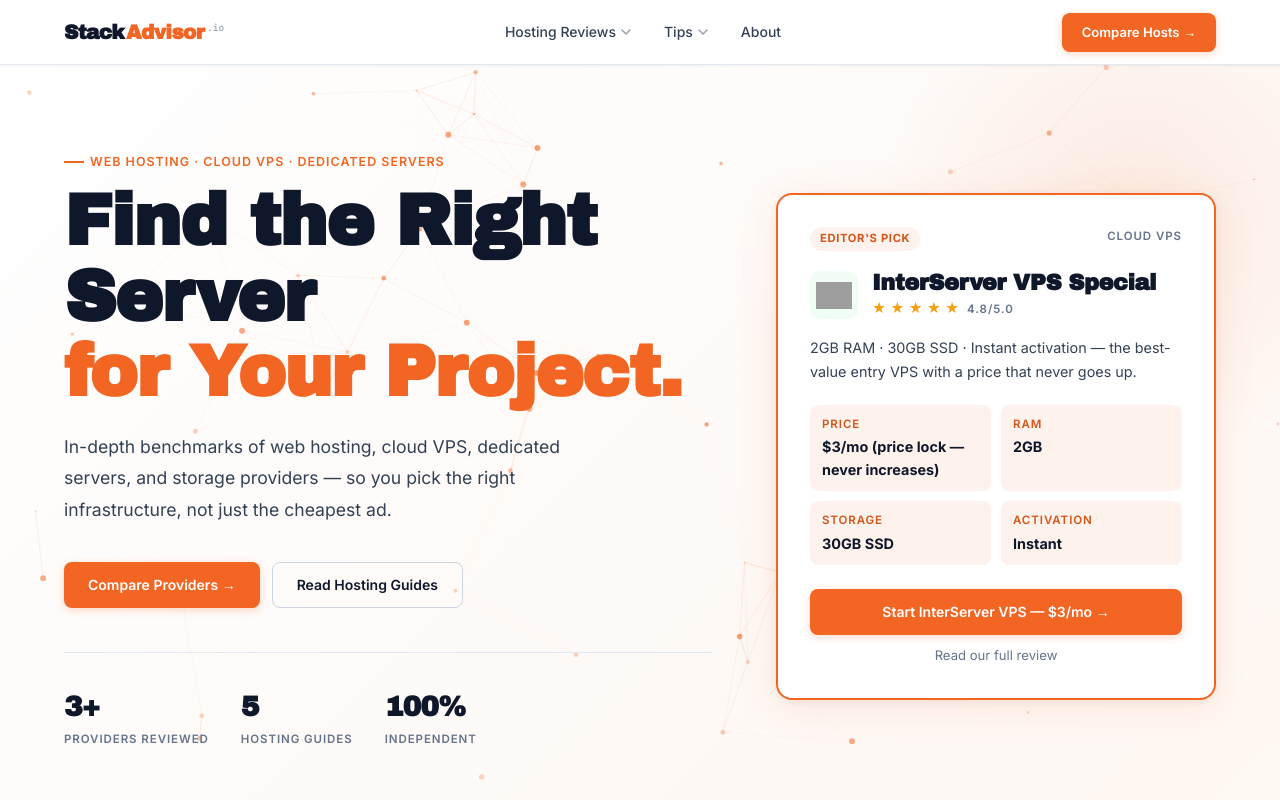
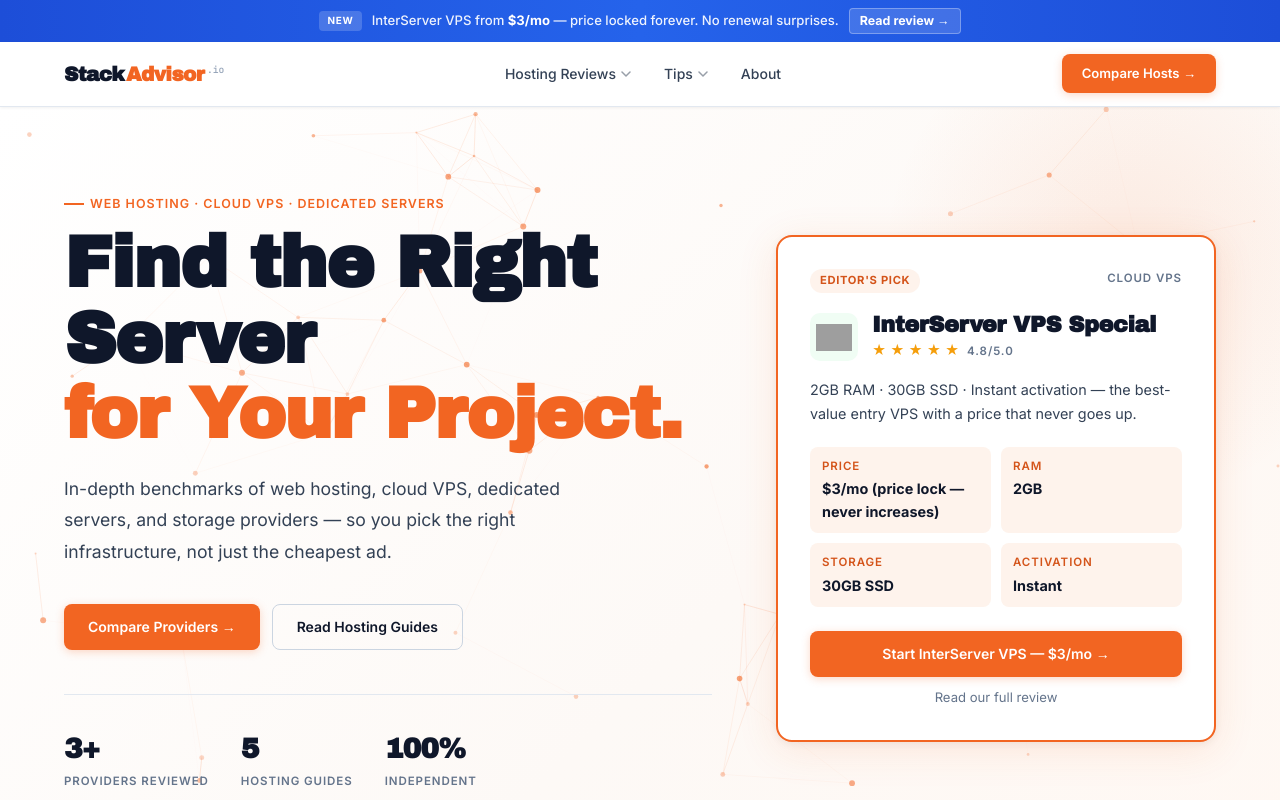
Before and after one commit to nikcho1337/stackadvisor, a Next.js app: page / in a window 1280 px wide. Shown: the top 800 px of the page. Built offline with nearby package versions, Linux system fonts and the light colour scheme; grey boxes are pictures that could not be loaded.

Commit message:
Add blue announcement bar above nav

```diff
--- a/app/layout.tsx
+++ b/app/layout.tsx
@@ -47,6 +47,31 @@
   return (
     <html lang="en" className={`${archivo.variable} ${inter.variable} ${jetbrains.variable}`}>
       <body>
+        {/* ── Announcement bar ── */}
+        <div style={{
+          background: "linear-gradient(90deg, #1D4ED8 0%, #2563EB 50%, #1D4ED8 100%)",
+          padding: "8px 0",
+          textAlign: "center",
+        }}>
+          <div className="container" style={{ display: "flex", alignItems: "center", justifyContent: "center", gap: "10px" }}>
+            <span style={{
+              background: "rgba(255,255,255,0.18)", color: "#fff",
+              fontSize: "0.62rem", fontWeight: 700, textTransform: "uppercase",
+              letterSpacing: "0.08em", padding: "2px 8px", borderRadius: "4px",
+            }}>New</span>
+            <span style={{ fontSize: "0.82rem", color: "rgba(255,255,255,0.92)", fontWeight: 500 }}>
+              InterServer VPS from <strong style={{ color: "#fff" }}>$3/mo</strong> — price locked forever. No renewal surprises.
+            </span>
+            <a href="/reviews/interserver-vps-review" style={{
+              fontSize: "0.78rem", fontWeight: 700, color: "#fff",
+              background: "rgba(255,255,255,0.15)", borderRadius: "4px",
+              padding: "2px 10px", textDecoration: "none", border: "1px solid rgba(255,255,255,0.3)",
+              whiteSpace: "nowrap",
+            }}>
+              Read review →
+            </a>
+          </div>
+        </div>
         <Nav />
         <main style={{ flex: 1 }}>{children}</main>
         <Footer />
```
